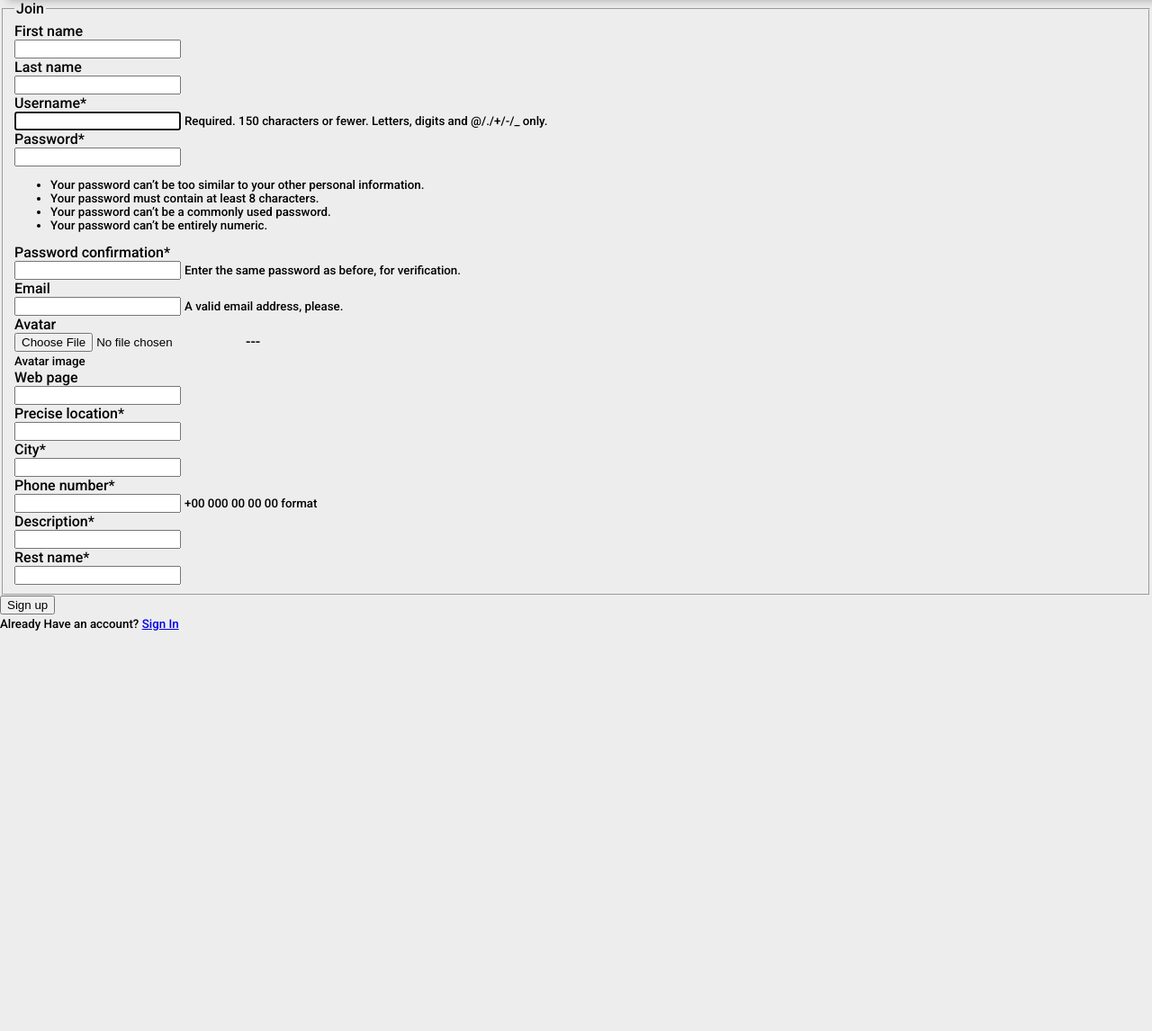
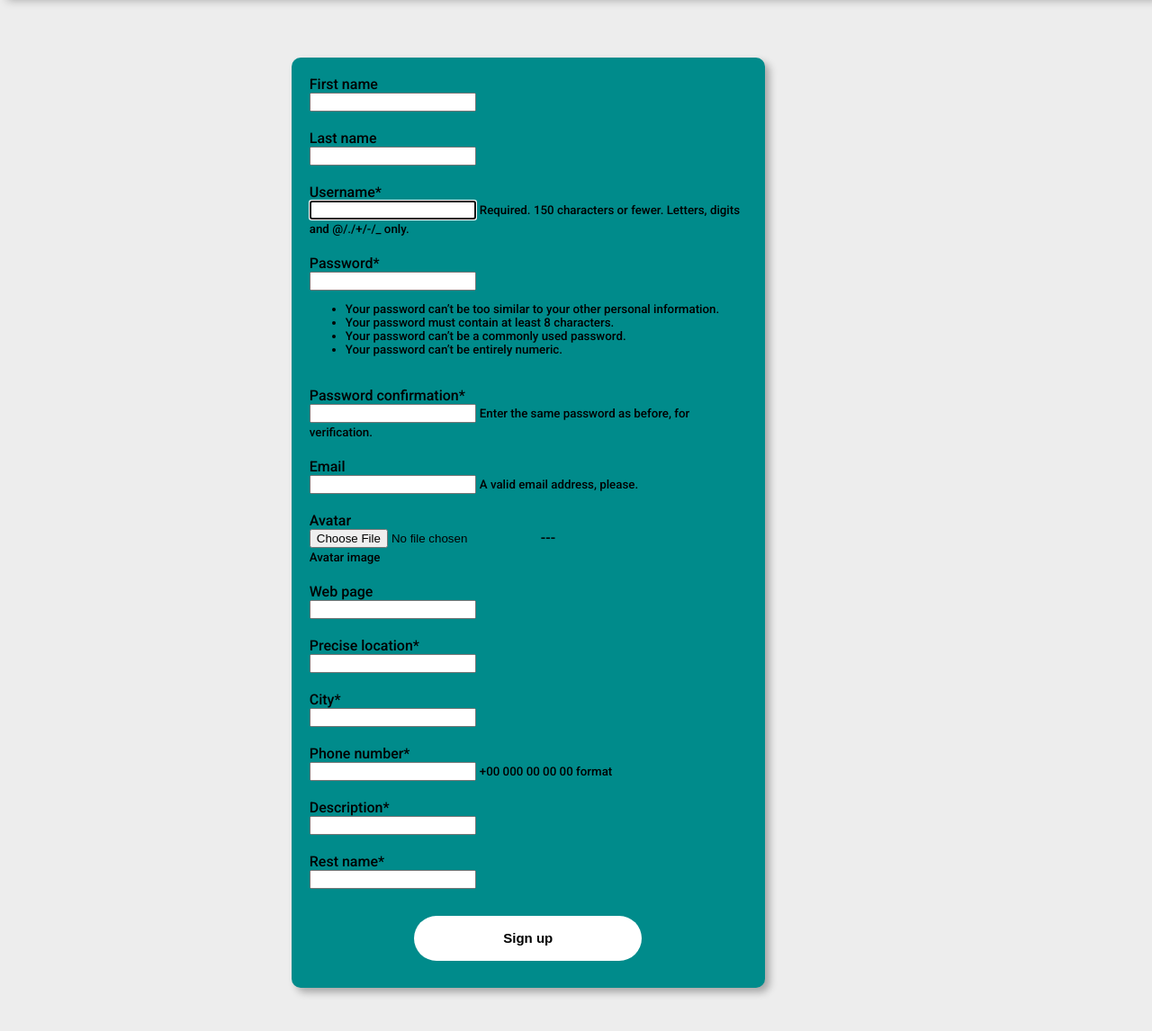
Before and after one commit to Davidjmz12/EatEasy, a Django app: page /login/register/restaurant in a window 1280 px wide. Shown: the part 50-1196 px from the top of the page at 90% size. Run offline with Django 4.2, Linux system fonts and the light colour scheme; some libraries are stand-ins or nearby versions.

Commit message:
First steps in register restaurant.

```diff
--- /dev/null
+++ b/login/static/login/registerRest.css
@@ -0,0 +1,51 @@
+body {
+    display: flex;
+    flex-direction: column;
+    justify-content: center;
+    align-items: center;
+    height: 100%;
+}
+
+.body {
+    display: flex;
+    flex-direction: column;
+    align-items: center;
+    height: 100%;
+    width: 100%;
+    overflow: auto;
+    padding-top: 5vh;
+    padding-bottom: 10vh;
+}
+
+.form {
+    background-color: darkcyan;
+    border: none;
+    box-shadow: 5px 5px 8px rgba(0, 0, 0, 0.3);
+    padding: 10px;
+    border-radius: 10px;
+    width: 80%;
+}
+
+.form-group {
+    display: flex;
+    flex-direction: column;
+    padding: 10px;
+}
+
+.div-submit-button {
+    display: flex;
+    flex-direction: column;
+    align-items: center;
+    width: 100%;
+}
+
+.submit-button {
+    font-size: 15px;
+    font-weight: bold;
+    height: 50px;
+    width: 50%;
+    border: none;
+    border-radius: 25px;
+    background-color: white;
+    margin: 20px 0;
+}
--- a/login/templates/login/registerRest.html
+++ b/login/templates/login/registerRest.html
@@ -1,19 +1,27 @@
 {% extends "main/layout.html" %}
+{% load static %}
 {% load crispy_forms_filters %}
 {% load crispy_forms_tags %}
 
+{% block head %}
+    <link rel="stylesheet" href="{% static 'login/registerRest.css' %}">
+{% endblock %}
+
 {% block body %}
 
-    <form method="POST">
-        {% csrf_token %}
-        <fieldset class="form-group">
-            <legend  class="border"> Join </legend>
-            {% crispy form %}
-        </fieldset>
+    <div class="body">
+        <form method="POST">
+            {% csrf_token %}
+            <div class="form">
+                {% crispy form %}
+                <div class="div-submit-button">
+                    <button class="submit-button" type="submit">Sign up</button>
+                </div>
+            </div>
+        </form>
+    </div>
 
-        <button type="submit">Sign up</button>
-    </form>
     <div>
-        <small> Already Have an account? <a href="{% url 'login:login' %}">Sign In</a> </small>
+        <small> Already have an account? <a href="{% url 'login:login' %}">Log In</a> </small>
     </div>
 {% endblock %}
```
